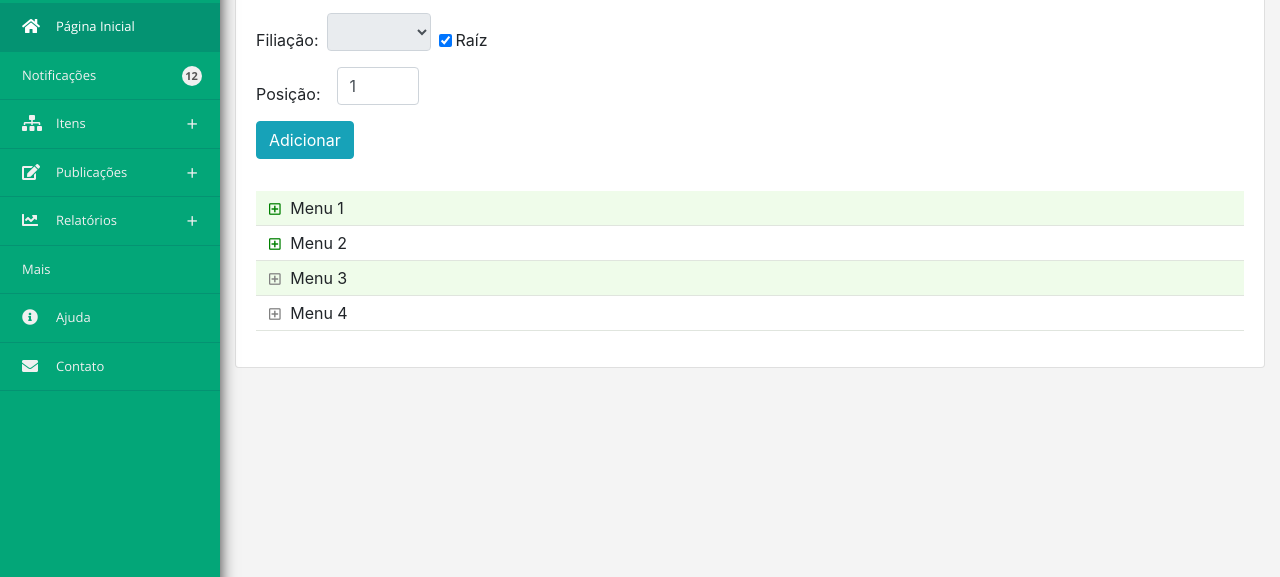
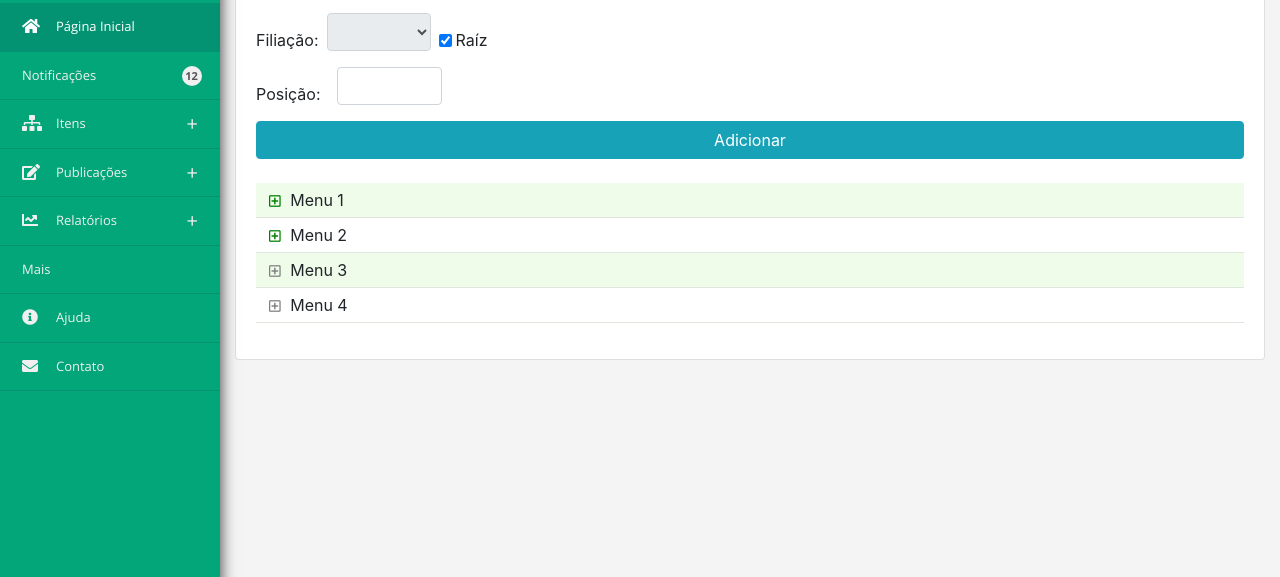
Before and after one commit to CarolineSan/Mobilidade, a plain HTML site: page menu.html in a window 1280 px wide. Shown: the part 223-800 px from the top of the page. Drawn offline with nearby package versions, Linux system fonts and the light colour scheme; some icons are missing.

Commit message:
Adiciona btn-block ao Adicionar do Menu

```diff
--- a/menu.html
+++ b/menu.html
@@ -151,9 +151,9 @@
               </div>
               <div class="form-inline">
                   <label for="posicao" class=" mr-3">Posição:</label>
-                  <input type="number" min="1" max="99" class="form-control col-1 mb-3" id="posicao" name="posicao" value="1"  required>
+                  <input type="number" min="1" max="99" class="form-control mb-3" id="posicao" name="posicao"  required>
               </div>
-              <button type="submit" class="btn btn-info mb-2">Adicionar</button>
+              <button type="submit" class="btn btn-info btn-block mb-2">Adicionar</button>
             </form>
 
             <div class="mt-4" id="manterMenu">
```
